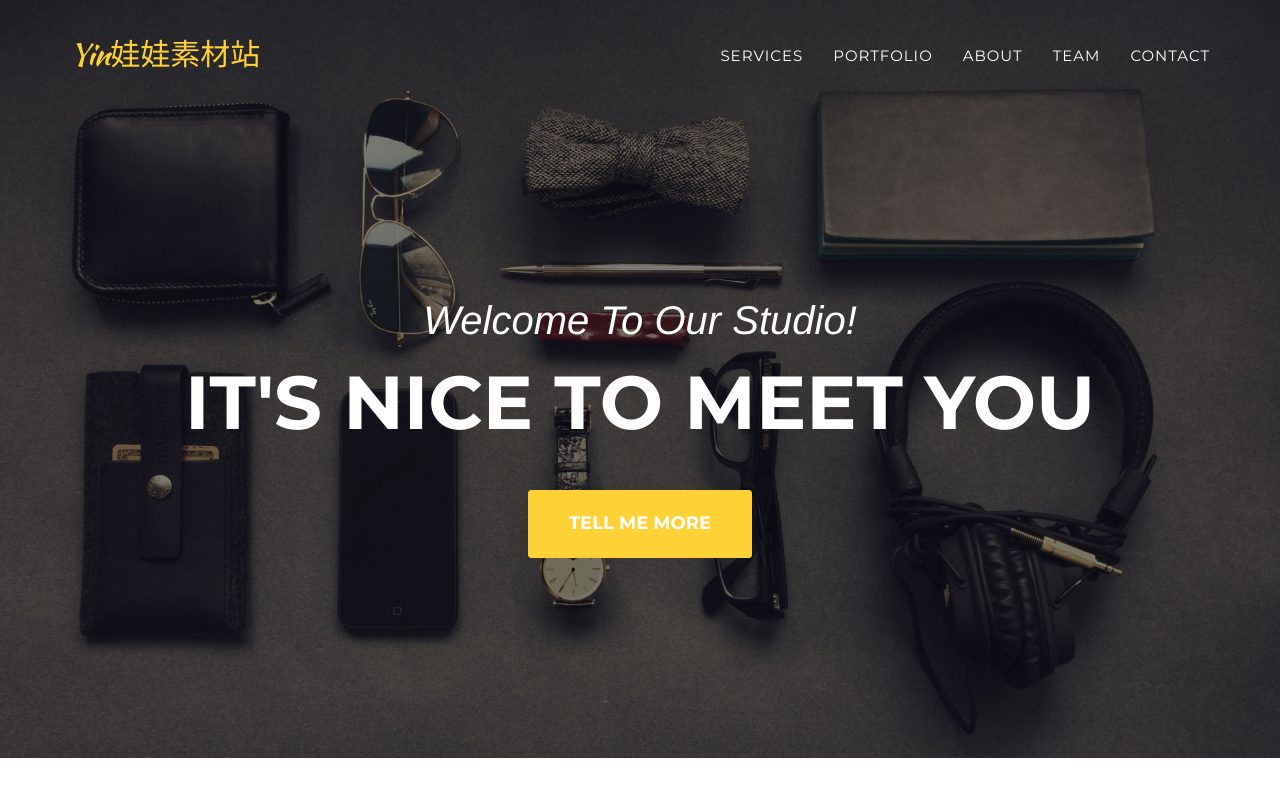
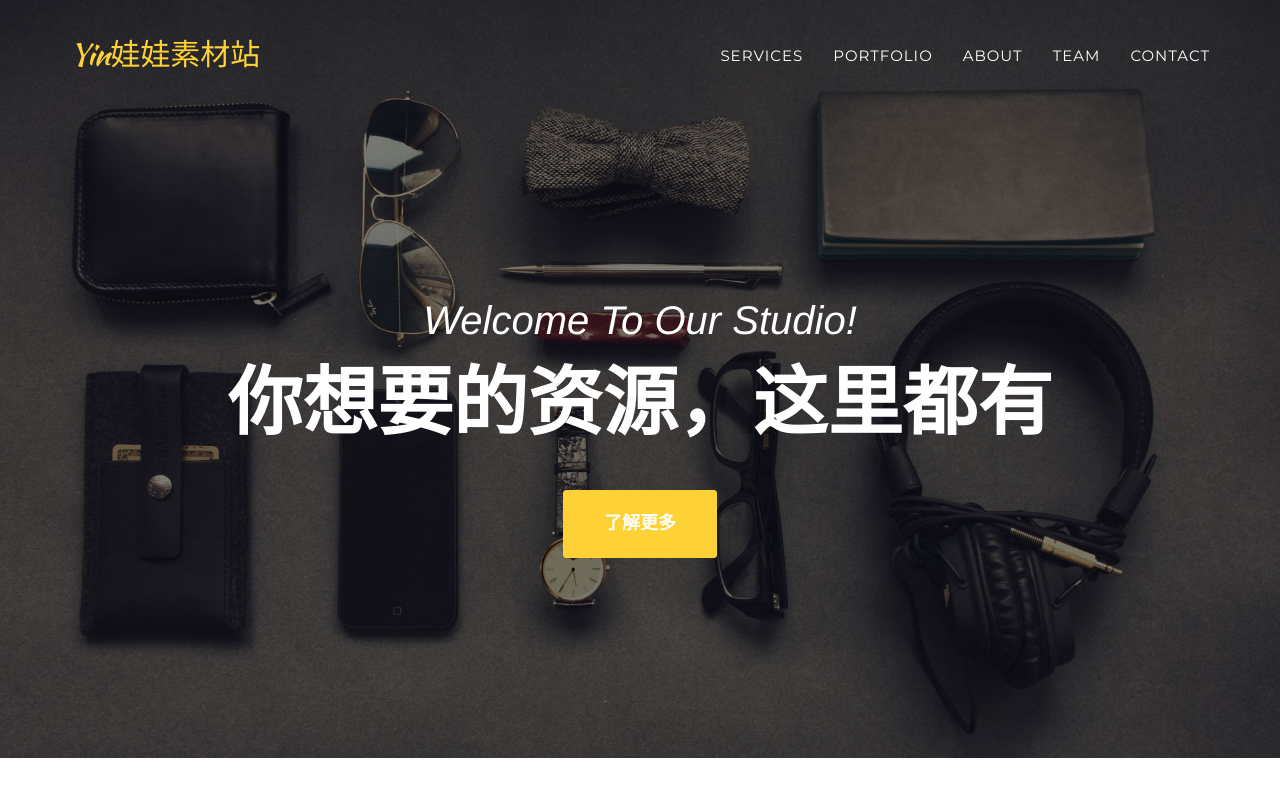
Before and after one commit to Yinwawa/yinwawa.github.io, a Jekyll site: the page built from index.html, in a window 1280 px wide and 900 px high. Shown: the top 797 px of the window. Built offline with Jekyll 4.4.1, drawn with Linux system fonts in a browser that asks for light colours; some web fonts are replaced.

Commit message:
Update header.html

```diff
--- a/_includes/header.html
+++ b/_includes/header.html
@@ -45,8 +45,8 @@
         <div class="container">
             <div class="intro-text">
                 <div class="intro-lead-in">Welcome To Our Studio!</div>
-                <div class="intro-heading">It's Nice To Meet You</div>
-                <a href="#services" class="page-scroll btn btn-xl">Tell Me More</a>
+                <div class="intro-heading">你想要的资源，这里都有</div>
+                <a href="#services" class="page-scroll btn btn-xl">了解更多</a>
             </div>
         </div>
     </header>
```
